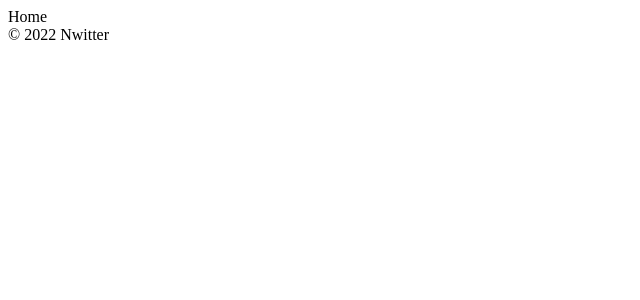
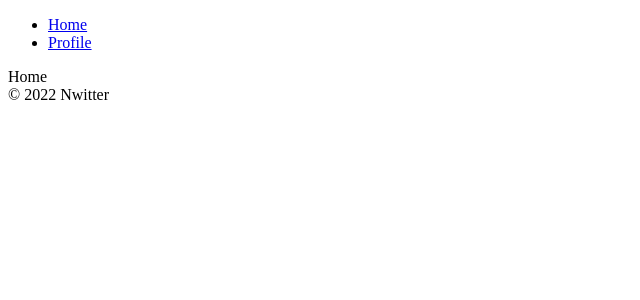
Before and after one commit to zpdl95/nwitter, a React (Create React App) app: page /#/ in a window 1280 px wide. Shown: the top 300 px of the page, without its empty margins (0-640 px from the left). Built offline with nearby package versions, Linux system fonts and the light colour scheme; no server answers; sample sign-in values are in the browser's storage.

Commit message:
#2.6 Log Out

```diff
--- /dev/null
+++ b/src/components/Navigation.js
@@ -0,0 +1,17 @@
+import React from "react";
+import { Link } from "react-router-dom";
+
+const Navigation = () => (
+  <nav>
+    <ul>
+      <li>
+        <Link to={"/"}>Home</Link>
+      </li>
+      <li>
+        <Link to={"/profile"}>Profile</Link>
+      </li>
+    </ul>
+  </nav>
+);
+
+export default Navigation;
--- a/src/components/Router.js
+++ b/src/components/Router.js
@@ -1,22 +1,36 @@
 import React from "react";
-import { HashRouter as Router, Route, Switch } from "react-router-dom";
+import {
+  HashRouter as Router,
+  Redirect,
+  Route,
+  Switch,
+} from "react-router-dom";
 import Auth from "../routes/Auth";
 import Home from "../routes/Home";
+import Navigation from "components/Navigation";
+import Profile from "routes/Profile";
 
 const AppRouter = ({ isLoggedIn }) => {
   return (
     <Router>
+      {/* && = 단축평가 */}
+      {isLoggedIn && <Navigation />}
       <Switch>
         {isLoggedIn ? (
           <>
             <Route exact path="/">
               <Home />
             </Route>
+            <Route exact path="/profile">
+              <Profile />
+            </Route>
           </>
         ) : (
-          <Route exact path="/">
-            <Auth />
-          </Route>
+          <>
+            <Route exact path="/">
+              <Auth />
+            </Route>
+          </>
         )}
       </Switch>
     </Router>
--- a/src/routes/Profile.js
+++ b/src/routes/Profile.js
@@ -1,4 +1,20 @@
 import React from "react";
+import { authService } from "fbase";
+import { useHistory } from "react-router-dom";
 
-const Profile = () => <span>Profile</span>;
+const Profile = () => {
+  /* 기록 객체를 사용할 수 있는 hook */
+  const history = useHistory();
+  const onLogOutClick = () => {
+    /* firebase의 로그아웃 */
+    authService.signOut();
+    /* home으로 보내는 방법 */
+    history.push("/");
+  };
+  return (
+    <>
+      <button onClick={onLogOutClick}>Sing Out</button>
+    </>
+  );
+};
 export default Profile;
```
